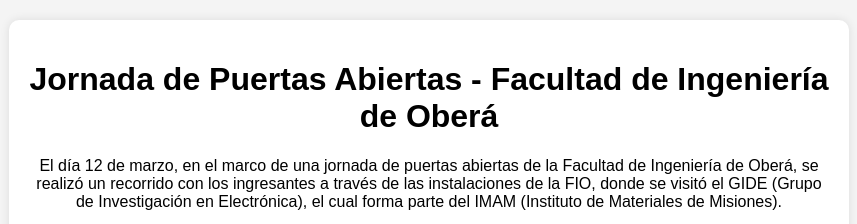
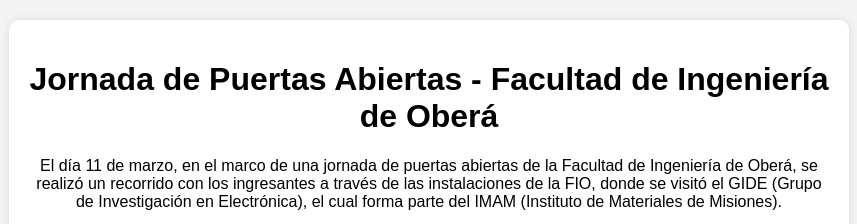
Before and after one commit to robertocarballo/paginawebgide, a plain HTML site: page index.html in a window 1280 px wide. Shown: the top 224 px of the page, 211-1068 px from the left. Drawn offline with Linux system fonts and the light colour scheme.

Commit message:
Update index.html

```diff
--- a/index.html
+++ b/index.html
@@ -45,7 +45,7 @@
         <h1>Jornada de Puertas Abiertas -
 
 Facultad de Ingeniería de Oberá</h1>
-        <p>El día 12 de marzo, en el marco de
+        <p>El día 11 de marzo, en el marco de
 
 una jornada de puertas abiertas de la Facultad
 
```
